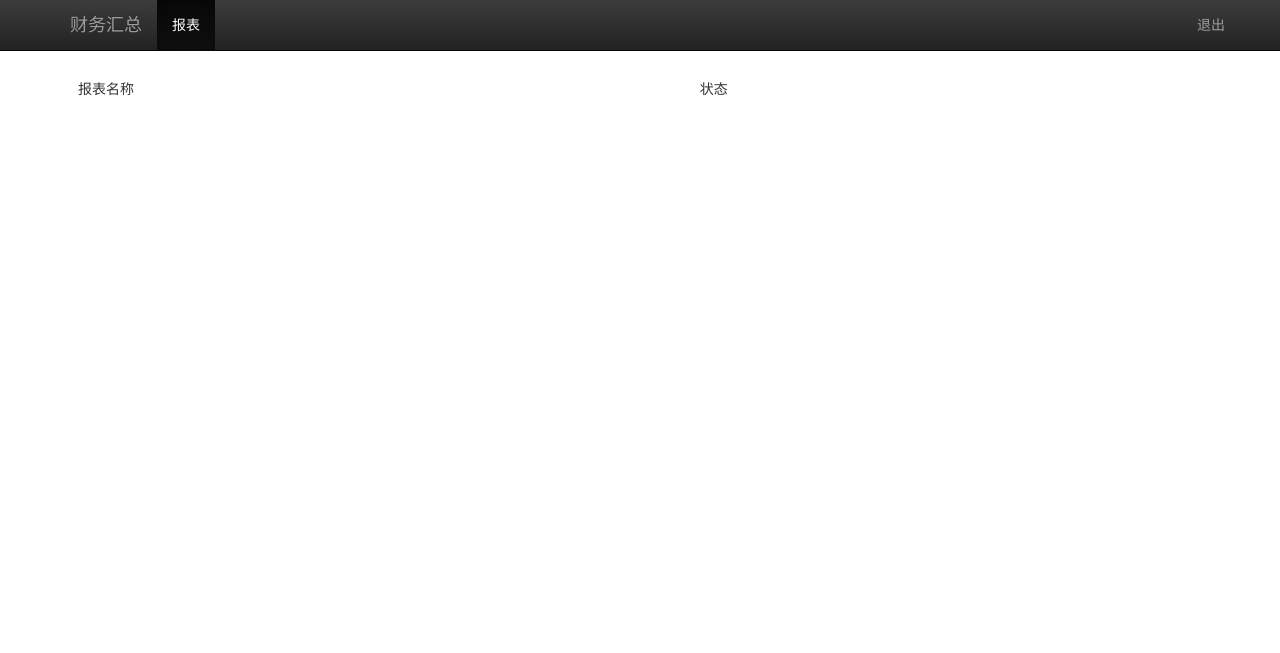
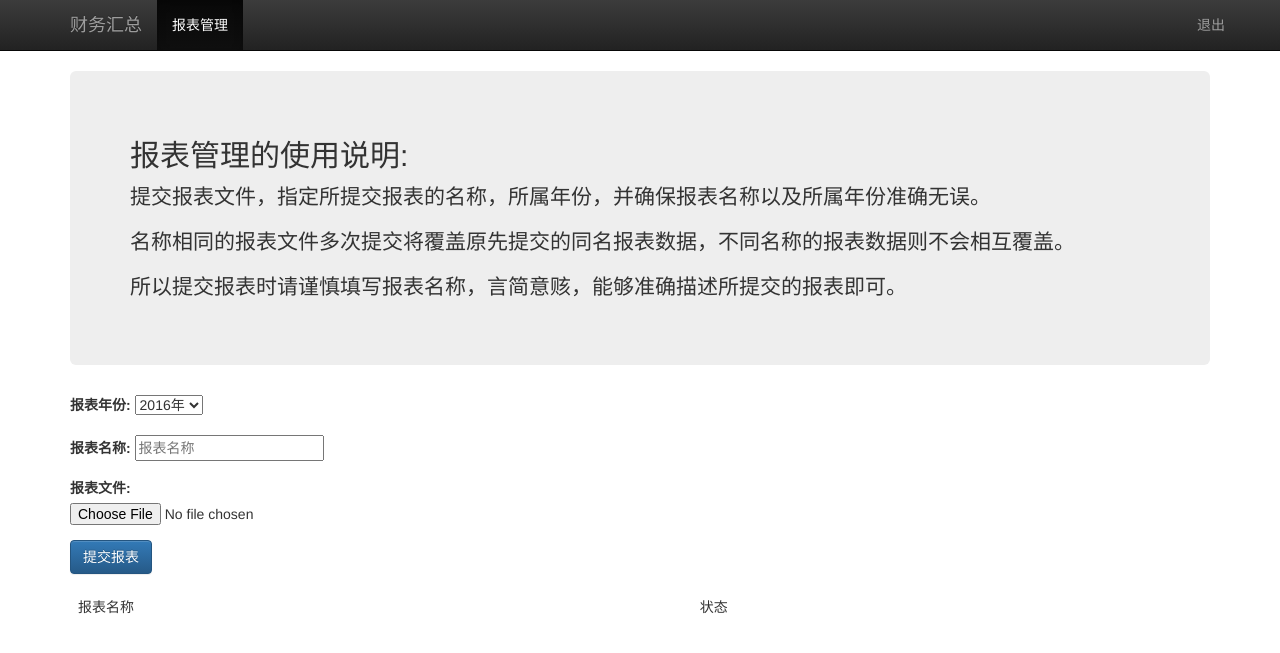
Before and after one commit to leenjewel/chya_summary, a Django app: page /summary/ in a window 1280 px wide. Shown: the top 653 px of the page. Run offline with Django 3.2, Linux system fonts and the light colour scheme; the visitor is signed in with stand-in values (Sample User, id 1); data that the repository does not hold is empty; some libraries are stand-ins or nearby versions.

Commit message:
upload file

```diff
--- a/summary/urls.py
+++ b/summary/urls.py
@@ -8,6 +8,7 @@ urlpatterns = [
     url(r'^register/$', views.register, name = 'register'),
     url(r'^logout/$', views.logout, name = 'logout'),
     url(r'^workbook/$', views.workbook, name = 'workbook'),
+    url(r'^workbook/upload/$', views.workbook_upload, name = 'workbook_upload'),
     url(r'^sheet/([^\/]*)/$', views.sheet, name = 'sheet'),
     url(r'^table/([^\/]*)/([^\/]*)/$', views.table, name = 'table'),
 ]
--- a/summary/views.py
+++ b/summary/views.py
@@ -1,5 +1,9 @@
 # -*- coding:utf-8 -*-
 
+import datetime
+import os
+import md5
+from django.conf import settings
 from django.shortcuts import render
 from django.shortcuts import redirect
 from django.contrib.auth.decorators import login_required
@@ -92,8 +96,44 @@ def index(request) :
 def workbook(request) :
     context = RequestContext(request)
     context['parsetasks'] = models.ParseTask.objects.all()
+    thisyear = datetime.date.today().year
+    context['years'] = range(thisyear, thisyear-5, -1)
     return render(request, 'summary/workbook.html', context)
 
+
+@login_required(login_url = '/summary/login/')
+def workbook_upload(request) :
+    if request.method == 'POST' :
+        workbook_year = request.POST['workbook_year']
+        workbook_name = request.POST['workbook_name']
+        hashobj = md5.new()
+        hashobj.update(workbook_name.encode('utf-8'))
+        hashid = hashobj.hexdigest()
+        workbook_file = request.FILES['workbook_file']
+        today = datetime.date.today()
+        workbook_dir = os.path.join(settings.MEDIA_ROOT,\
+                request.user.username,\
+                str(today.year),\
+                str(today.month),\
+                str(today.day))
+        os.makedirs(workbook_dir)
+        workbook_path = os.path.join(workbook_dir, hashid)
+        if os.path.isfile(workbook_path) :
+            os.remove(workbook_path)
+        with open(workbook_path, 'wb+') as workbook_fp :
+            for chunk in workbook_file :
+                workbook_fp.write(chunk)
+            workbook_fp.close()
+        try :
+            models.ParseTask.objects.get(hashid = hashid)
+        except models.ParseTask.DoesNotExist :
+            task = models.ParseTask()
+            task.hashid = hashid
+            task.year = workbook_year
+            task.filename = workbook_name
+            task.parsefile = workbook_path
+            task.save()
+    return redirect(reverse('summary:workbook'))
 
 @login_required(login_url = '/summary/login/')
 def sheet(request, hashid) :
--- a/templates/summary/logined.html
+++ b/templates/summary/logined.html
@@ -27,7 +27,7 @@
                 <!-- Navbar Collect -->
                 <div class="collapse navbar-collapse" id="bs-navbar-collapse-1">
                     <ul class="nav navbar-nav">
-                        <li class="active"><a href="{% url 'summary:workbook' %}">报表</a></li>
+                        <li class="active"><a href="{% url 'summary:workbook' %}">报表管理</a></li>
                     </ul>
                     <p class="navbar-text navbar-right"><a class="navbar-link" href="{% url 'summary:logout' %}">退出</a></p>
                 </div>
--- a/templates/summary/workbook.html
+++ b/templates/summary/workbook.html
@@ -1,6 +1,34 @@
 {% extends 'summary/logined.html' %}
 
 {% block content %}
+<div class="jumbotron">
+    <h2>报表管理的使用说明:</h2>
+    <p>提交报表文件，指定所提交报表的名称，所属年份，并确保报表名称以及所属年份准确无误。</p>
+    <p>名称相同的报表文件多次提交将覆盖原先提交的同名报表数据，不同名称的报表数据则不会相互覆盖。</p>
+    <p>所以提交报表时请谨慎填写报表名称，言简意赅，能够准确描述所提交的报表即可。</p>
+</div>
+<form class="form" action="{% url 'summary:workbook_upload' %}" method="post"  enctype="multipart/form-data">
+    {% csrf_token %}
+    <div class="form-group">
+        <label for="workbook-year">报表年份:</label>
+        <select id="workbook-year" name="workbook_year">
+            {% for year in years %}
+            <option value="{{ year }}">{{ year }}年</option>
+            {% endfor %}
+        </select>
+    </div>
+    <div class="form-group">
+        <label for="workbook-name">报表名称:</label>
+        <input id="workbook-name" name="workbook_name" type="text" placeholder="报表名称" />
+    </div>
+    <div class="form-group">
+        <label for="workbook-file">报表文件:</label>
+        <input id="workbook-file" name="workbook_file" type="file" />
+    </div>
+    <div class="form-group">
+        <input class="btn btn-primary" type="submit" value="提交报表" />
+    </div>
+</form>
 <table class="table table-striped">
     <thead>
         <tr><td>报表名称</td><td>状态</td><td></td></tr>
```
Also changed, not shown: 1 other file.
